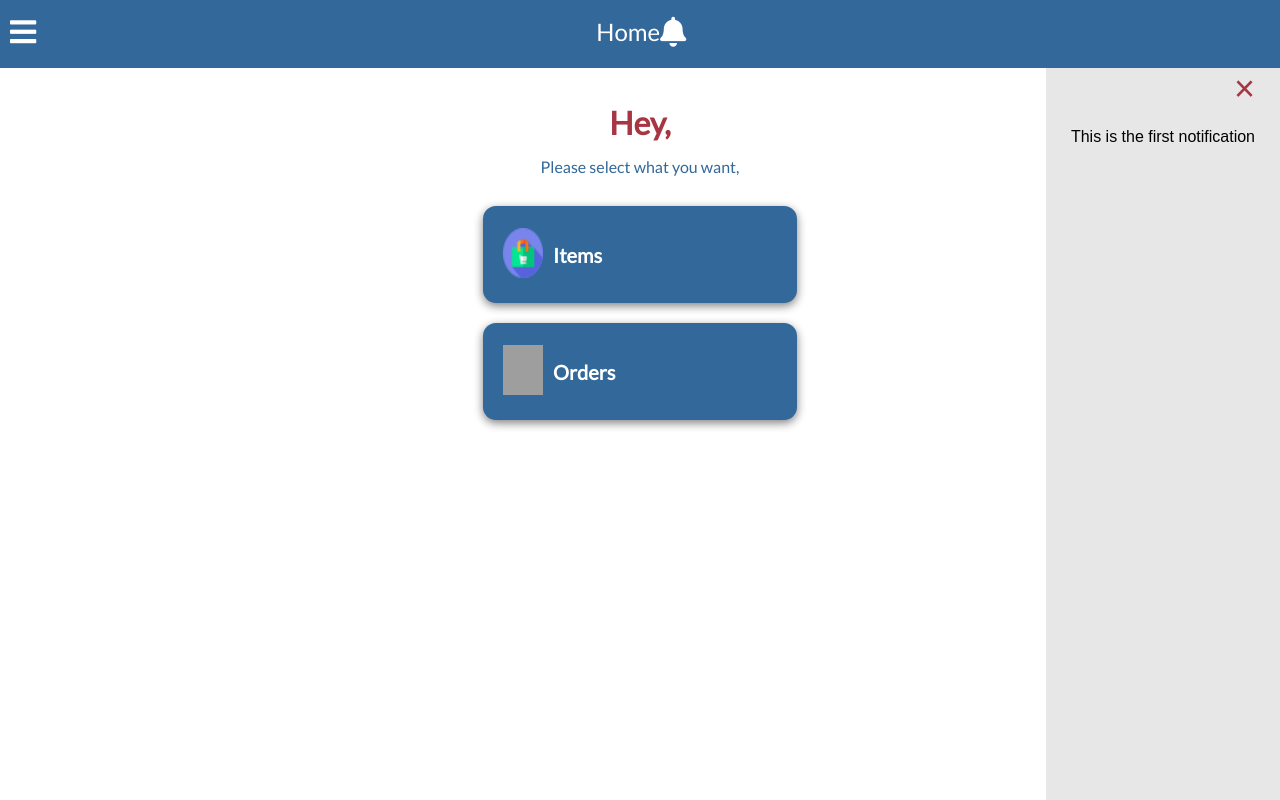
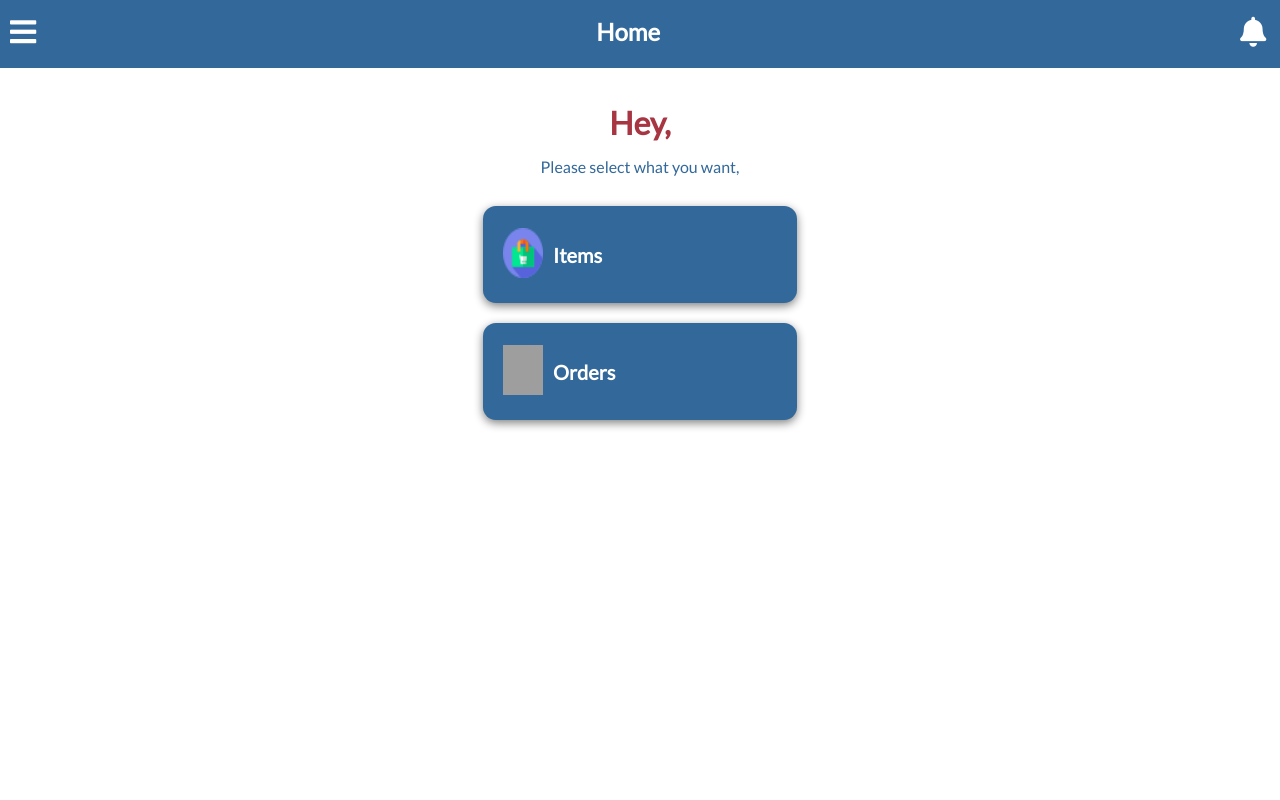
Before and after one commit to FACG4/mwb, a React (Create React App) app in the folder src/client/: page / in a window 1280 px wide. Built offline with nearby package versions, Linux system fonts and the light colour scheme; grey boxes are pictures that could not be loaded.

Commit message:
problem in getting date from databse

```diff
--- a/src/client/src/App.js
+++ b/src/client/src/App.js
@@ -9,7 +9,7 @@ import signUp from './Pages/signUp/index';
 import homePage from './Pages/homePage/index';
 
 import ErrorPage from './Pages/ErrorPage';
-import Tracker from './Pages/tracker';
+import Tracker from './Pages/tracker/index';
 import OrdersPage from './Pages/OrdersPage/index';
 import DetaildOrderCard from './Components/DetaildOrderCard';
 
@@ -26,7 +26,7 @@ class App extends Component {
           <Route path="/signup" component={signUp} />
           <Route path="/signin" component={SignIn} />
           <Route exact path="/orders" component={OrdersPage} />
-          <Route path="/tracker" component={Tracker} />
+          <Route exact path="/tracker" component={Tracker} />
           <Route exact path="/order/:order_id_to_render" component={DetaildOrderCard} />
 
 
--- a/src/client/src/Components/DetaildOrderCard/index.js
+++ b/src/client/src/Components/DetaildOrderCard/index.js
@@ -80,6 +80,7 @@ class DetaildOrderCard extends React.Component {
                this.setState(
                 { buttonLabel: ' Sent!', disableTheButton: true }
               );
+              window.location = 'tracker';
             }
       })
       .catch(err => {
@@ -92,7 +93,13 @@ class DetaildOrderCard extends React.Component {
     this.setState({ showDateInput: false });
   }
 
+
+
+
+
+
   handleDateInput(e) {
+
     fetch('/updateDeliveryTime', {
       method: 'post',
       headers: {
@@ -100,7 +107,7 @@ class DetaildOrderCard extends React.Component {
         'Content-Type': 'application/json'
       },
       body: JSON.stringify({
-        newDeliveryTime: e.target.value,
+        newDeliveryTime: e.target.value.replace(/-/g,''),
         orderId: this.state.newArrayAfterFetch[0].id
       })
     })
@@ -111,7 +118,7 @@ class DetaildOrderCard extends React.Component {
             changingTimePopup: 'Deliverey date was updated successfully',
             changingDateIcon: faCheckCircle,
             color: 'green',
-            theDate:res.data.rows[0].delivery_time
+            theDate:res.data.rows[0].delivery_time.split('T')[0]
           });
         } else {
           this.setState({
@@ -133,7 +140,10 @@ class DetaildOrderCard extends React.Component {
       .then(response => response.json())
       .then(data => {
         const data2 = data.data.filter(itemData => itemData.id == id);
-        this.setState({ newArrayAfterFetch: data2, buttonLabel: data2[0].status, theDate:data2[0].delivery_time ,theStatus:data2[0].status });
+
+
+
+        this.setState({ newArrayAfterFetch: data2, buttonLabel: data2[0].status, theDate:data2[0].delivery_time.split('T')[0] ,theStatus:data2[0].status });
         if (this.state.theStatus == 'Pending') {
               this.setState({ buttonLabel: 'Recieved' });
             } else if (this.state.theStatus == 'Recieved') {
@@ -142,6 +152,7 @@ class DetaildOrderCard extends React.Component {
                this.setState(
                 { buttonLabel: ' Sent!', disableTheButton: true }
               );
+              window.location = 'tracker';
             }
       })
       .catch(err => {
--- a/src/client/src/Components/HeaderWithSideBar/index.css
+++ b/src/client/src/Components/HeaderWithSideBar/index.css
@@ -4,7 +4,7 @@
 
 }
 
-.sidenav{
+.sidenav {
   height: 100%;
   width: 0;
   position: fixed;
@@ -18,7 +18,7 @@
 }
 .sideNotification {
   height: 100%;
-  /* width: 100%; */
+  width: 0;
   position: fixed;
   z-index: 1;
   top: 0;
@@ -29,52 +29,6 @@
   padding-top: 60px;
 }
 
-
-.notification-tab{
-  padding: 0px 25px;
-     min-height: 65px;
-     &:hover{
-       cursor: pointer;
-       background: $primary-color;
-       .fa, h4, .label{
-         color: #FFF;
-         display: inline-block;
-       }
-       .label{
-         background: $secondary-color;
-         border-color: $secondary-color;
-       }
-     }
-}
-
-.notification-group{
-  border-bottom: 1px solid grey;
-      overflow: hidden;
-      min-height: 65px;
-      &:last-child{
-        border-bottom: 0;
-        border-bottom-left-radius: 15px;
-        border-bottom-right-radius: 15px;}}
-
-
-
-        .notificationMenu{
-          -webkit-animation: fadein .5s;
-    -moz-animation: fadein .5s;
-    -ms-animation: fadein .5s;
-    -o-animation: fadein .5s;
-    animation: fadein .5s;
-    display: block;
-        }
-
-.sideNotification {
-  margin-top: 68px;
-}
-
-.sideNotification a{
-text-decoration: none;}
-
-
 .sidenav a {
   padding: 8px 8px 8px 32px;
   text-decoration: none;
@@ -82,13 +36,14 @@ text-decoration: none;}
   display: block;
   transition: 0.3s;
   color: #32689A;
+
 }
 
 .sidenav a:hover {
   color:  #A73542;
 }
 
-.sidenav .closebtn, .sideNotification .closebtn {
+.sidenav .closebtn {
   position: absolute;
   top: 0;
   right: 25px;
@@ -126,8 +81,7 @@ text-decoration: none;}
   color: white;
   font-family: lato;
   padding-top: 17px;
-  padding-left: 450px;
-  font-weight:lighter;
+  padding-left: 450px
 }
 
 .menuIcon, .notificationIcon {
@@ -141,6 +95,9 @@ text-decoration: none;}
   padding-right: 110px;
 }
 
+.notificationIcon {
+  padding-left: 580px;
+}
 
 @media screen and (max-width: 600px) {
   .headerTitle {
--- a/src/client/src/Components/HeaderWithSideBar/index.js
+++ b/src/client/src/Components/HeaderWithSideBar/index.js
@@ -33,17 +33,11 @@ const HeaderWithSideBar = props => {
           <h2 className="headerTitle">{props.title}</h2>
         </div>
 
-
-
-
       <div>
       <i onClick={openNotification} className="fas fa-bell notificationIcon" />
       </div>
+      </div>
 
-
-
-
-      </div>
 
       <div id="mySidenav" className="sidenav">
         <a href="javascript:void(0)" className="closebtn" onClick={closeNav}>
@@ -65,7 +59,6 @@ const HeaderWithSideBar = props => {
         <a href="/signup">
           <i className="fas fa-sign-out-alt" /> Logout
         </a>
-
       </div>
 
 
@@ -75,13 +68,9 @@ const HeaderWithSideBar = props => {
           <span className="crossIcon">&times;</span>
         </a>
 
-<div className="dropdown-container">
-<ul className="notificationMenu">
-<li className="notification-group">
+
       <div className="notification-tab">This is the first notification</div>
-</li>
-</ul>
-</div>
+
 
 
       </div>
--- a/src/server/model/queries/select.js
+++ b/src/server/model/queries/select.js
@@ -1,7 +1,7 @@
 const connect = require('../db_connect.js');
 
 exports.selecAllOrders = (cb) => {
-  const sql = 'select i.title, o.id, o.quantity, o.status,o.delivery_time, i.image from orders o inner join items i on o.item_id=i.id;';
+  const sql = 'select i.title, o.id, o.quantity, o.status, o.delivery_time, i.image from orders o inner join items i on o.item_id=i.id;';
 
   connect.query(sql, (err, result) => {
     if (err) return cb(new Error(err));
```
Also changed, not shown: src/server/model/queries/update.js (+4 -3 lines), 1 other file (tests, documents, lock files or other folders).
